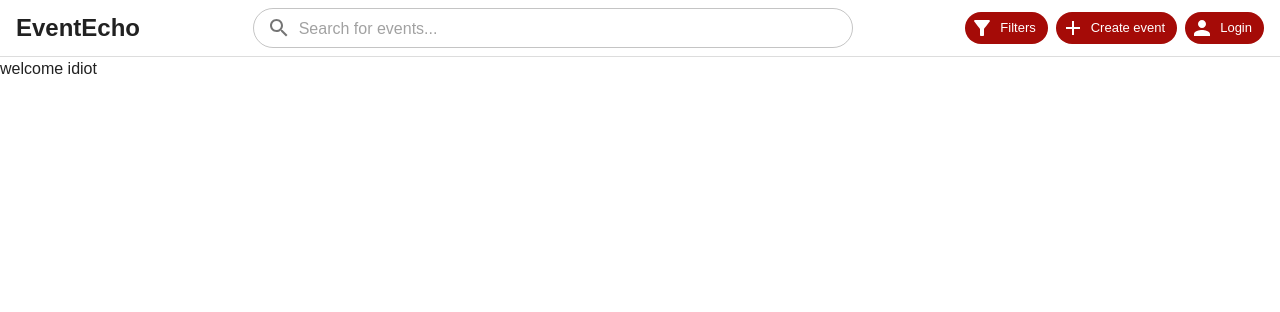
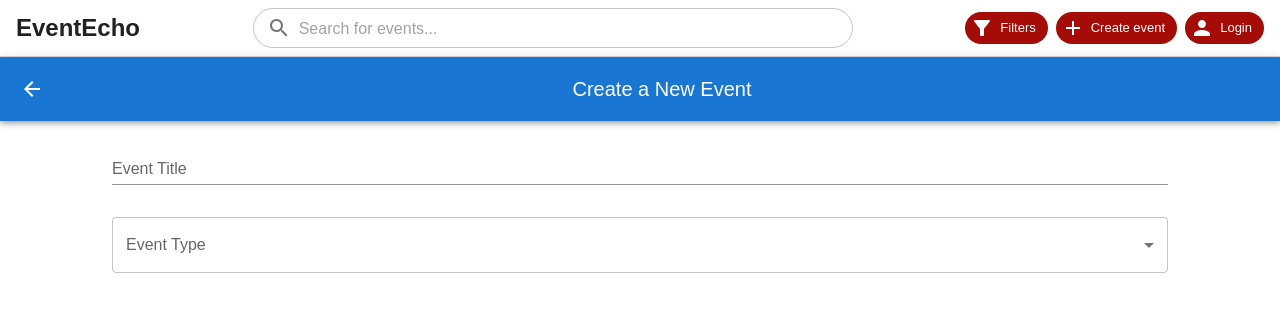
Before and after one commit to Winsthai/EventEcho, a React app in the folder client/: page /createEvent in a window 1280 px wide. Shown: the top 312 px of the page. Built offline with nearby package versions, Linux system fonts and the light colour scheme; the HTML template or start-up script is replaced by a standard one.

Commit message:
started create event page (slow progress)

```diff
--- a/client/src/Components/CreateEventPage/CreateEventPage.jsx
+++ b/client/src/Components/CreateEventPage/CreateEventPage.jsx
@@ -1,6 +1,84 @@
+import * as React from 'react';
+import ArrowBackIcon from '@mui/icons-material/ArrowBack';
+import { AppBar, Toolbar, IconButton, Typography, FormControl, InputLabel, Select, MenuItem } from '@mui/material';
+import Box from '@mui/material/Box';
+import TextField from '@mui/material/TextField';
+import Button from '@mui/material/Button';
+import Stack from '@mui/material/Stack';
+
+
 const CreateEventPage = () => {
+  const [eventType, setEventType] = React.useState('');
+
+  const handleChange = (event) => {
+    setEventType(event.target.value);
+  };
+
   return (
-    <div>welcome idiot</div>
+    <Box
+      component="section"
+      sx={{
+        width: "100%",
+        height: "100%",
+        display: "flex",
+        justifyContent: "center",
+        flexDirection: "column",
+        alignItems: "center",
+        textAlign: "center",
+      }}
+    >
+      <Box
+        component="section"
+        sx={{
+          width: "100%",
+          height: "20%"
+        }}
+      >
+        {/* Top App Bar */}
+        <AppBar position="static">
+          <Toolbar>
+            <Box sx={{ flexGrow: 1, display: "flex" }}>
+              <IconButton edge="start" color="inherit" aria-label="back" sx={{ mr: 2 }}>
+                <ArrowBackIcon />
+              </IconButton>
+            </Box>
+            <Typography variant="h6" component="div" sx={{ flexGrow: 0 }}>
+              Create a New Event
+            </Typography>
+            <Box sx={{ flexGrow: 1 }} />
+          </Toolbar>
+        </AppBar>
+      </Box>
+
+      {/* forms */}
+      <Box
+        component="form"
+        sx={{
+          width: "85%",
+          height: "100%"
+        }}
+      >
+        <Stack
+          direction="column"
+          spacing={2}
+          sx={{ height: "100%", padding: 2 }}
+        >
+          <TextField id="event-title" label="Event Title" variant="standard" sx={{ pb: 2 }} />
+          <FormControl fullWidth>
+            <InputLabel id="event-type">Event Type</InputLabel>
+            <Select labelId="select-event-type" value={eventType} label="Event Types" onChange={handleChange}>
+              <MenuItem value="Sports">Sports</MenuItem>
+              <MenuItem value="Music">Music</MenuItem>
+              <MenuItem value="Food">Food</MenuItem>
+              <MenuItem value="Art">Art</MenuItem>
+              <MenuItem value="Gaming">Gaming</MenuItem>
+            </Select>
+          </FormControl>
+        </Stack>
+      </Box>
+
+
+    </Box>
   );
 };
 
```
